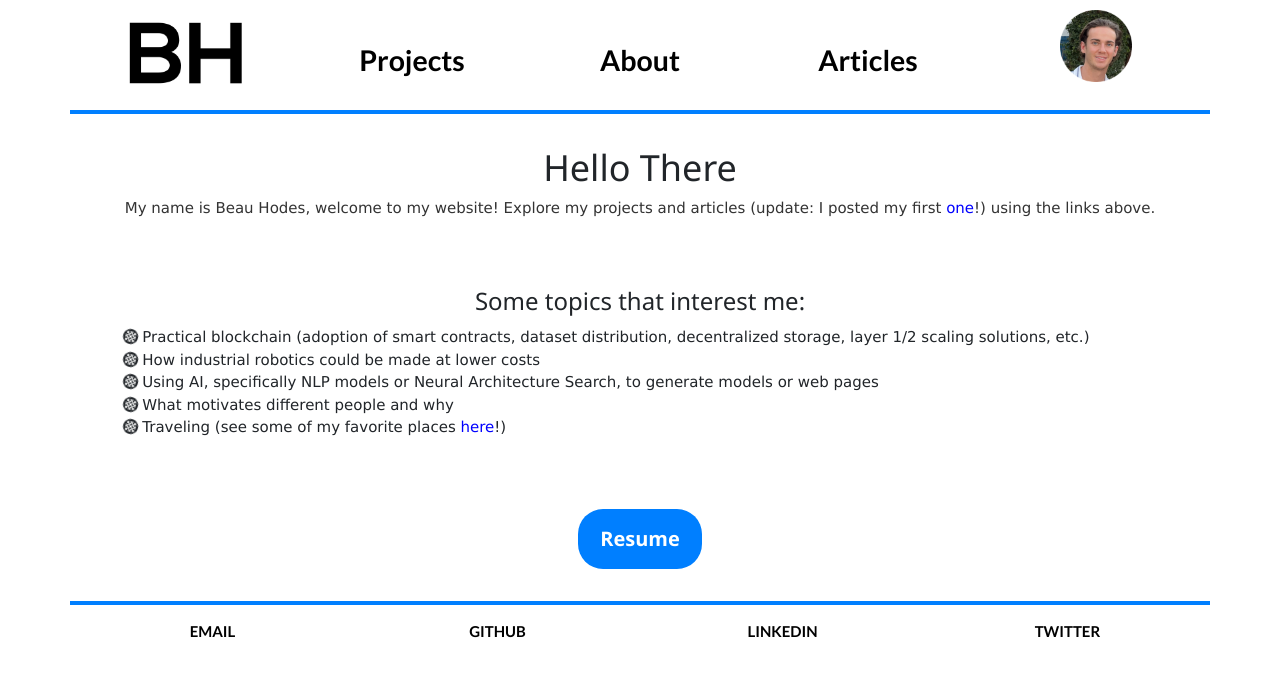
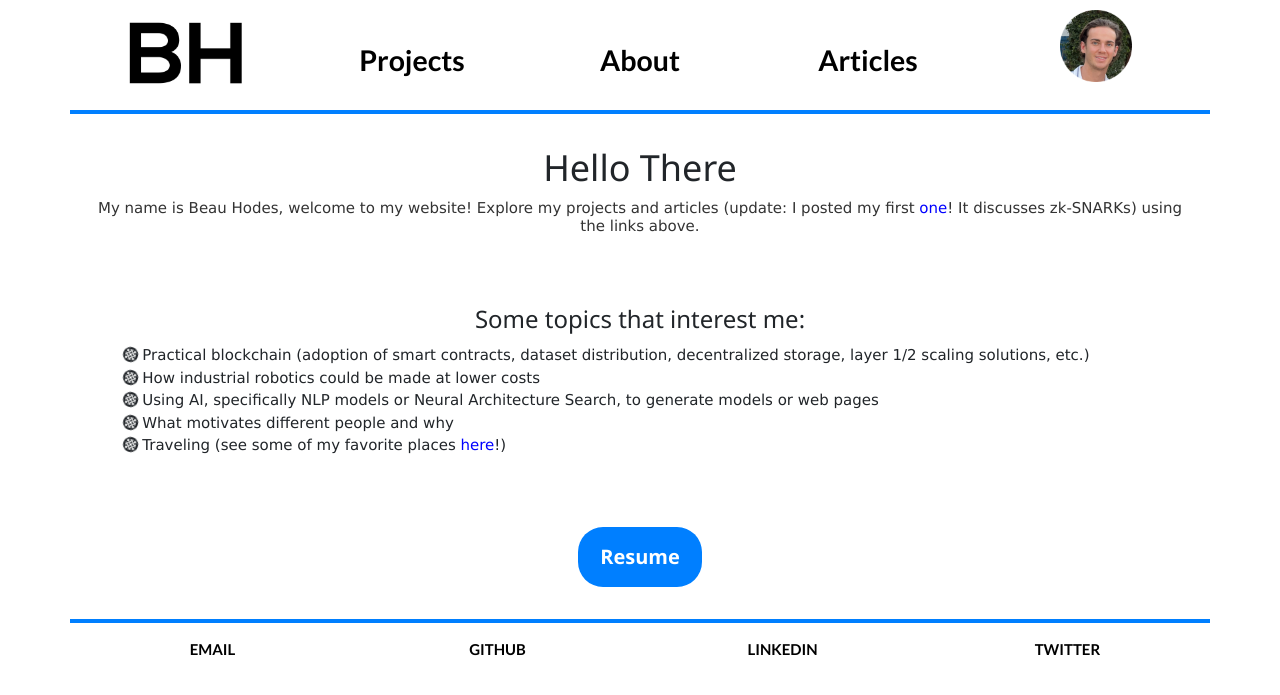
Before and after one commit to beauhodes/beauhodes.github.io, a Jekyll site: the page built from index.html, in a window 1280 px wide. Shown: the top 695 px of the page. Built offline with Jekyll 4.4.1, drawn with Linux system fonts in a browser that asks for light colours; nearby versions of some CDN libraries.

Commit message:
Update index.html

```diff
--- a/index.html
+++ b/index.html
@@ -4,7 +4,7 @@
 ---
 <br>
 <h1 style="text-align:center;">Hello There</h1>
-<p style="text-align:center;">My name is Beau Hodes, welcome to my website! Explore my projects and articles (update: I posted my first <a href="articles/2021/03/31/zksnarks" style="color: blue;">one</a>!) using the links above.</p>
+<p style="text-align:center;">My name is Beau Hodes, welcome to my website! Explore my projects and articles (update: I posted my first <a href="articles/2021/03/31/zksnarks" style="color: blue;">one</a>! It discusses zk-SNARKs) using the links above.</p>
 <br>
 <br>
 <h3 style="text-align:center;">Some topics that interest me:</h3>
```
